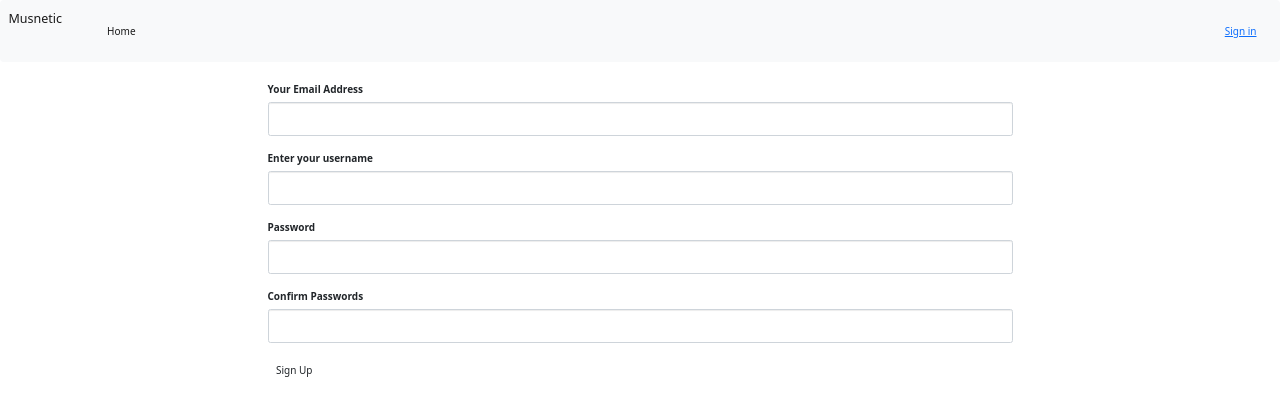
After one commit to Burence1/MusNetic, a Flask app: page /register in a window 1280 px wide. The commit adds this page. Shown: the top 416 px of the page. Run offline with Flask 2, Linux system fonts and the light colour scheme; some libraries are stand-ins or nearby versions.

Commit message:
update the files

```diff
--- a/app/auth/views.py
+++ b/app/auth/views.py
@@ -3,6 +3,7 @@ from ..models import User
 from .forms import RegistrationForm, LoginForm
 from .. import db
 from flask_login import login_user, logout_user, login_required
+from . import auth
 
 
 @auth.route('/register',methods = ["GET","POST"])
--- a/app/templates/auth/register.html
+++ b/app/templates/auth/register.html
@@ -0,0 +1,17 @@
+{% extends 'base.html'%}
+{% import 'bootstrap/wtf.html' as wtf%}
+
+{% block content %}
+<div class="container">
+<div class="row">
+<div class="col-md-2"> </div>
+<div class="col-md-8">
+
+{{wtf.quick_form(registration_form)}}
+
+</div>
+<div class="col-md-2"></div>
+</div>
+</div>
+
+{% endblock%}
--- a/app/templates/base.html
+++ b/app/templates/base.html
@@ -1,4 +1,5 @@
 {% extends 'bootstrap/base.html'%}
+
 
 {%block styles %}
 {{super()}}
@@ -13,3 +14,8 @@
 <link rel="stylesheet" href="{{url_for('static',filename='css/styles.css')}}" type="text/css">
 
 {% endblock %}
+
+<!-- Navbar block  -->
+{% block navbar %}
+    {% include 'navbar.html' %}
+{% endblock %}
--- a/app/templates/index.html
+++ b/app/templates/index.html
@@ -0,0 +1 @@
+{% extends 'base.html' %}
--- /dev/null
+++ b/app/templates/navbar.html
@@ -0,0 +1,24 @@
+<nav class="navbar navbar-expand-lg navbar-light bg-light">
+    <div class="container-fluid">
+      <a class="navbar-brand" href="#">Musnetic</a>
+      <button class="navbar-toggler" type="button" data-bs-toggle="collapse" data-bs-target="#navbarSupportedContent" aria-controls="navbarSupportedContent" aria-expanded="false" aria-label="Toggle navigation">
+        <span class="navbar-toggler-icon"></span>
+      </button>
+      <div class="collapse navbar-collapse" id="navbarSupportedContent">
+        <ul class="navbar-nav me-auto mb-2 mb-lg-0">
+          <li class="nav-item">
+            <a class="nav-link active" aria-current="page" href="#">Home</a>
+          </li>
+        </ul>
+
+        <ul class="nav navbar-nav navbar-right">
+            {% if current_user.is_authenticated %}
+            <li><a href="{{url_for('main.profile',uname=current_user.username)}}">Profile</a></li>
+            <li><a href="{{url_for('auth.logout')}}">Sign out</a></li>
+            {% else %}
+            <li><a href="{{url_for('auth.login')}}">Sign in</a></li>
+            {%endif%}
+          </ul>
+      </div>
+    </div>
+  </nav>
```
